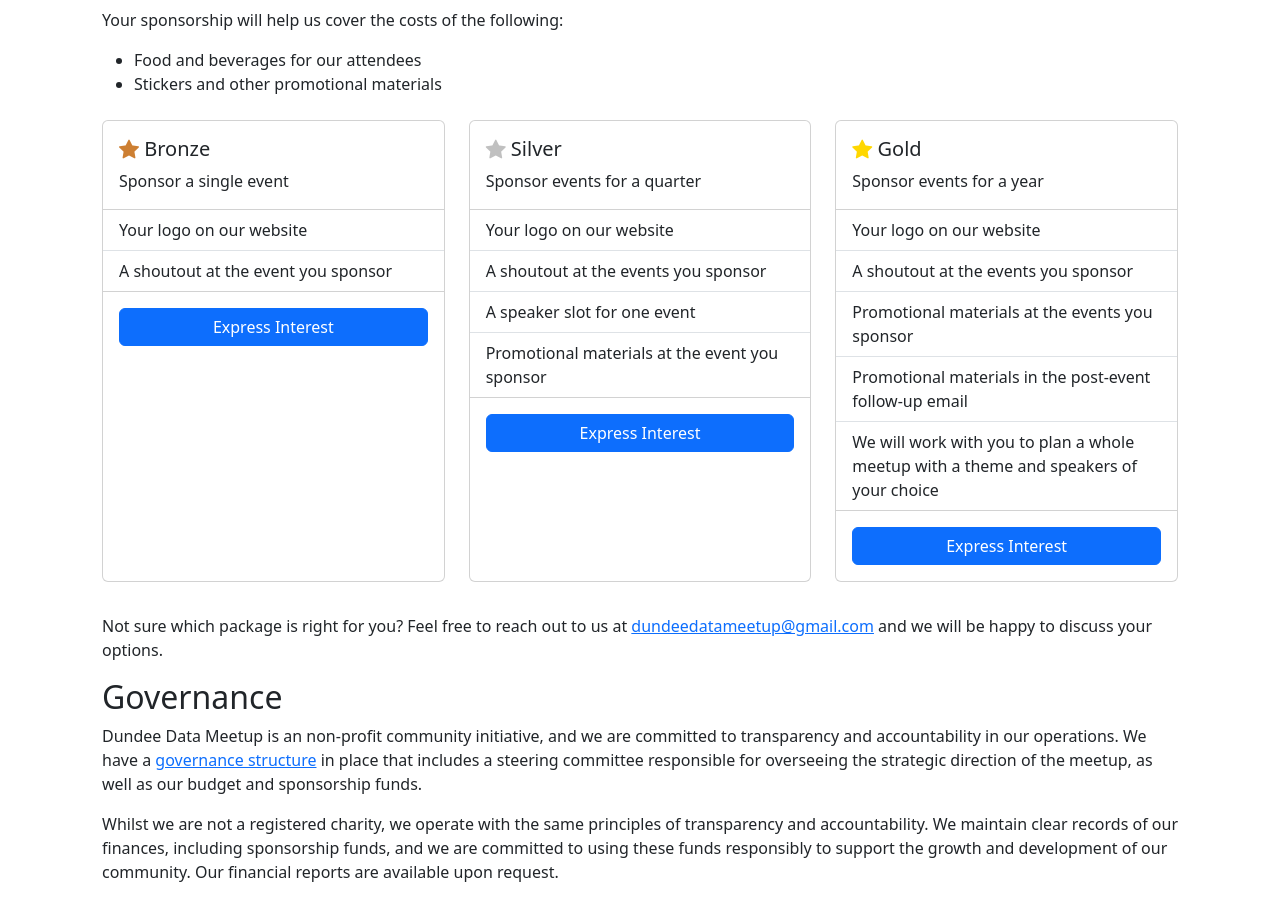
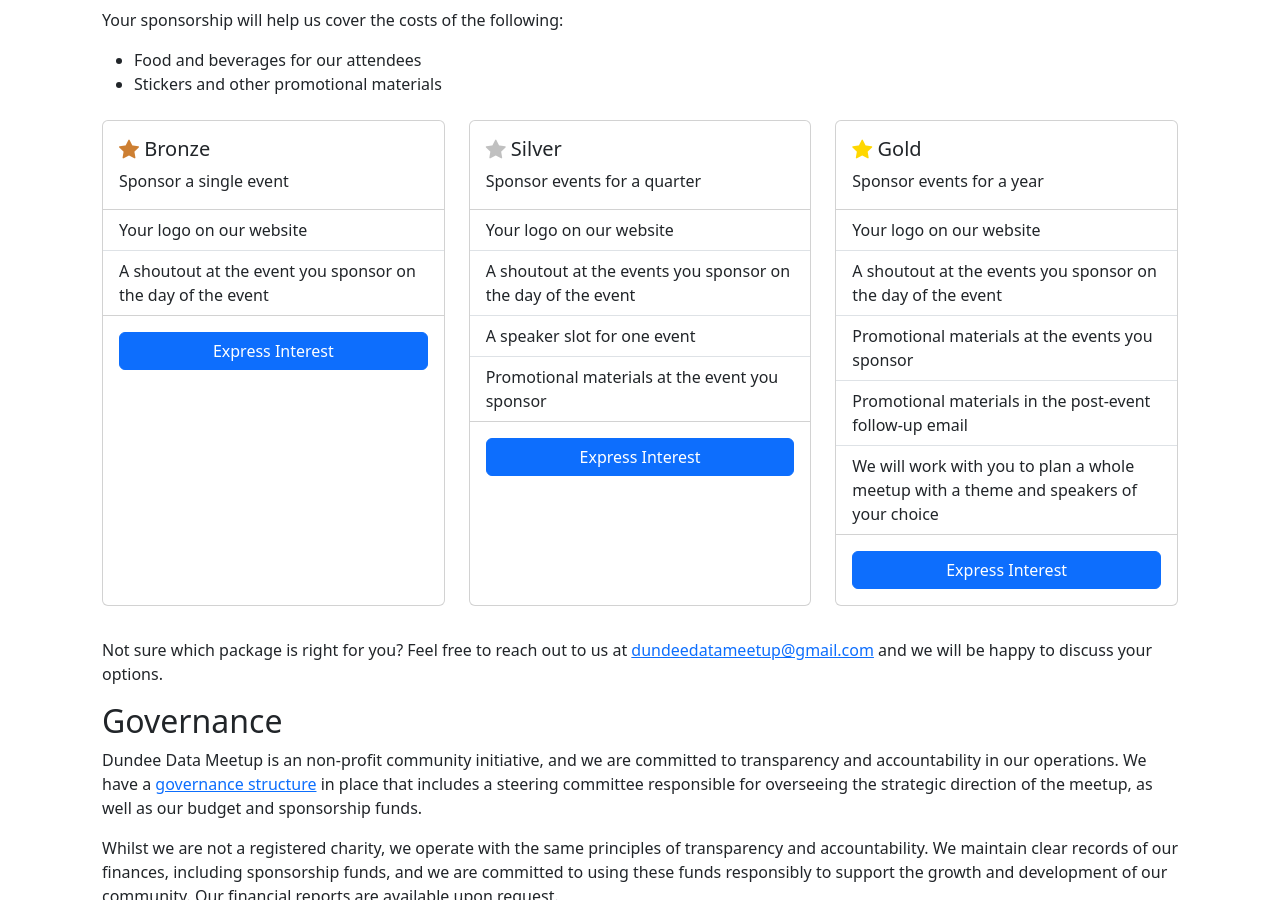
Before and after one commit to DundeeDataMeetup/dundeedatameetup.github.io, a Jekyll site: the page built from sponsorship.html, in a window 1280 px wide and 900 px high, scrolled down 300 px. Built offline with Jekyll 4.4.1, drawn with Linux system fonts in a browser that asks for light colours.

Commit message:
chore: Rephrase sponsor package

```diff
--- a/_data/sponsorship_packages.json
+++ b/_data/sponsorship_packages.json
@@ -7,7 +7,7 @@
         "amount": 150,
         "benefits": [
             "Your logo on our website",
-            "A shoutout at the event you sponsor"
+            "A shoutout at the event you sponsor on the day of the event"
         ]
     },
     {
@@ -18,7 +18,7 @@
         "amount": 450,
         "benefits": [
             "Your logo on our website",
-            "A shoutout at the events you sponsor",
+            "A shoutout at the events you sponsor on the day of the event",
             "A speaker slot for one event",
             "Promotional materials at the event you sponsor"
         ]
@@ -31,7 +31,7 @@
         "amount": 1800,
         "benefits": [
             "Your logo on our website",
-            "A shoutout at the events you sponsor",
+            "A shoutout at the events you sponsor on the day of the event",
             "Promotional materials at the events you sponsor",
             "Promotional materials in the post-event follow-up email",
             "We will work with you to plan a whole meetup with a theme and speakers of your choice"
```
